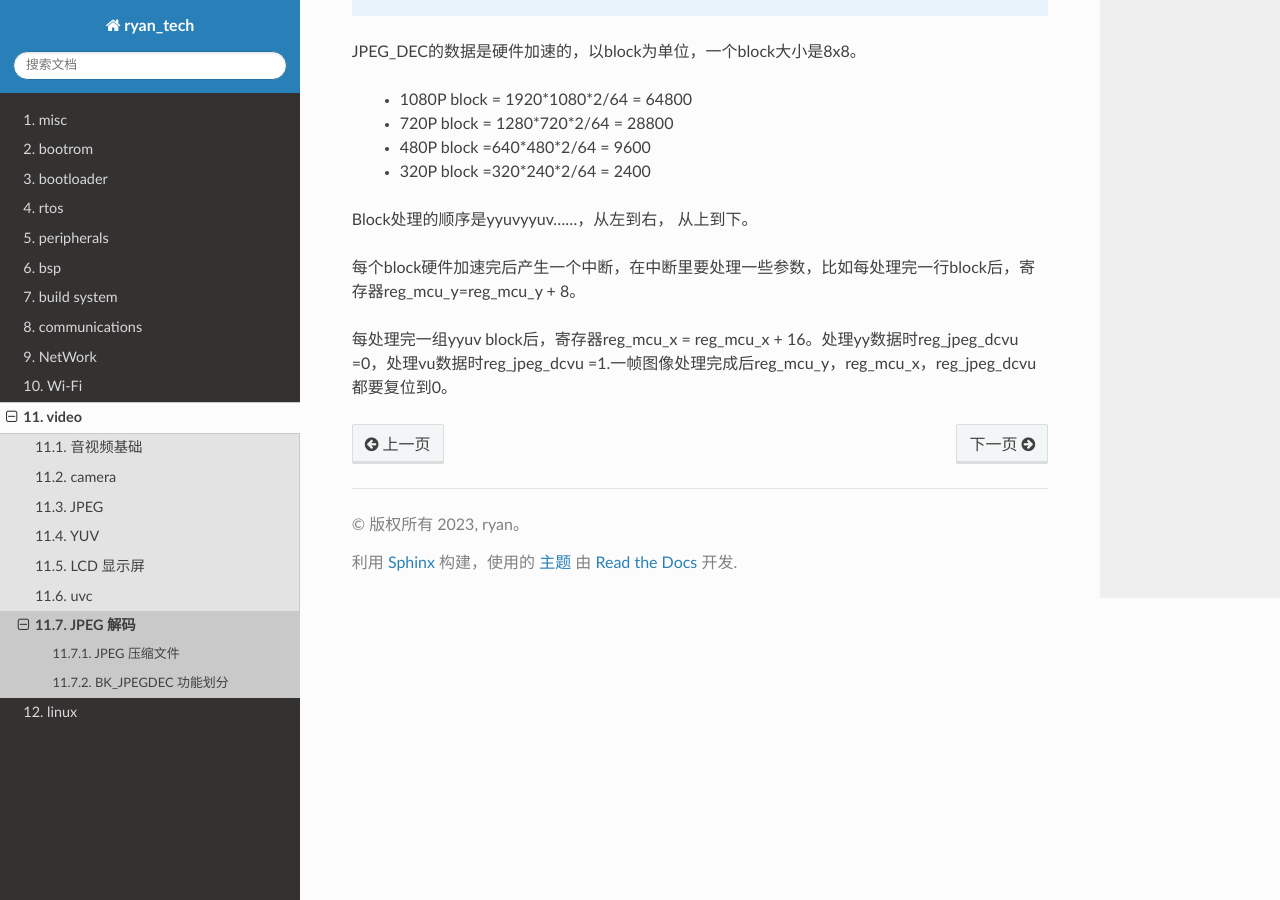
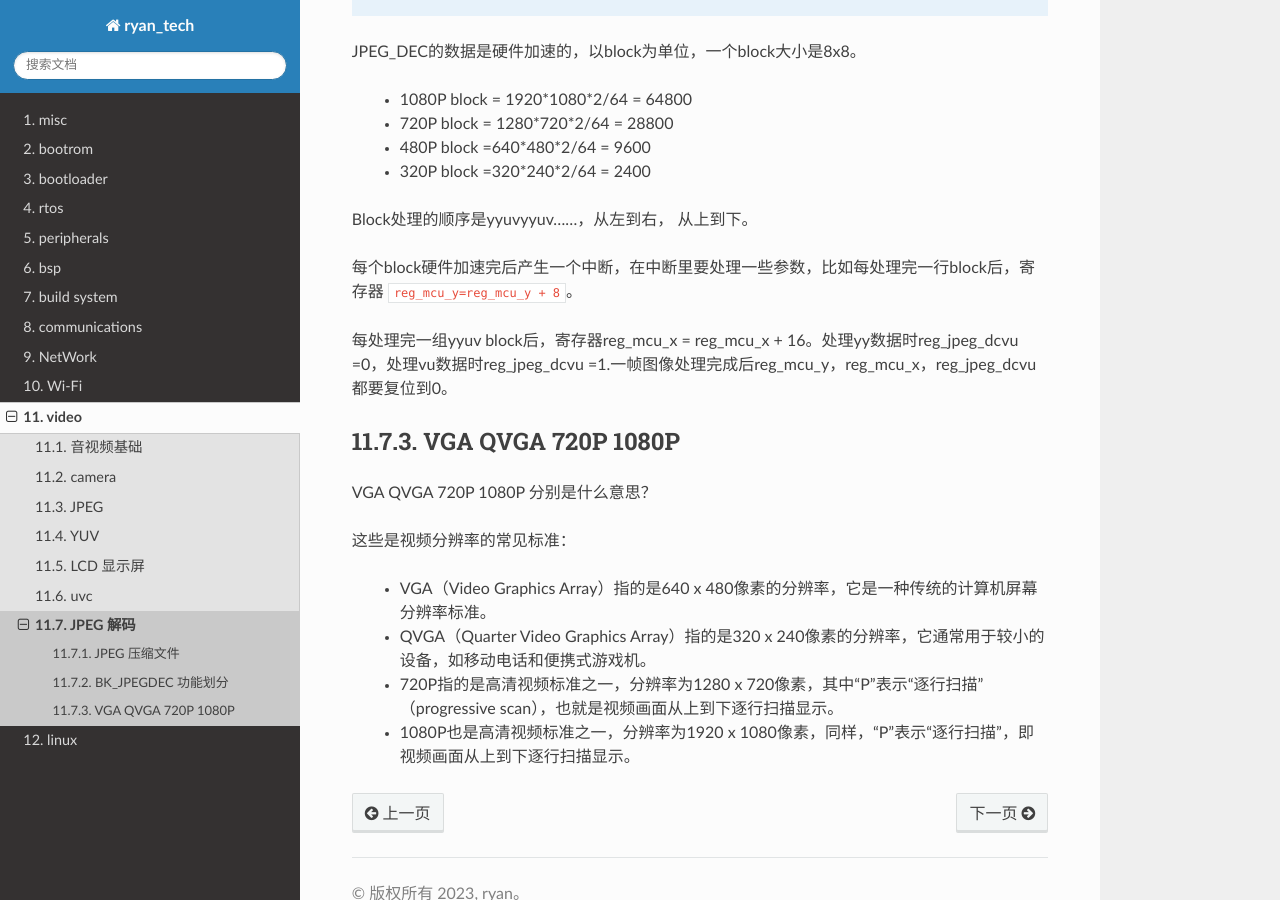
Before and after one commit to BlackTudou/tech_doc, a Sphinx documentation site: the page built from source/video/jpeg_dec/index.rst, in a window 1280 px wide and 900 px high, scrolled down 1712 px. Built offline with Sphinx 7.4.7 and the Read the Docs theme 2.0.0, drawn with Linux system fonts in a browser that asks for light colours; some of the changed text lies outside the part shown.

Commit message:
添加JPEG解码

```diff
--- a/source/video/jpeg/jpeg_debug_record/index.rst
+++ b/source/video/jpeg/jpeg_debug_record/index.rst
@@ -97,6 +97,12 @@ YUV 422，一个pixel占2byte
 
 JPEG_RX_FIFP->share memory->psram
 
+7. JPEG_ENC 局部编码功能
+
+JPEG_ENC, YUV_BUF 里面的 partial 都需要设置
+
+.. code-block:: c
+
 调试中遇到的问题
 ===================
 
--- a/source/video/jpeg_dec/index.rst
+++ b/source/video/jpeg_dec/index.rst
@@ -5,7 +5,7 @@ JPEG 解码
 JPEG 压缩文件
 ================
 
-Jpeg压缩文件包括头文件和数据两部分。
+JPEG压缩文件包括 **头文件** 和 **数据** 两部分。
 
 头文件包含一些解码数据需要的信息。
 
@@ -70,6 +70,18 @@ JPEG_DEC的数据是硬件加速的，以block为单位，一个block大小是8x
 
 Block处理的顺序是yyuvyyuv……，从左到右， 从上到下。
 
-每个block硬件加速完后产生一个中断，在中断里要处理一些参数，比如每处理完一行block后，寄存器reg_mcu_y=reg_mcu_y + 8。
+每个block硬件加速完后产生一个中断，在中断里要处理一些参数，比如每处理完一行block后，寄存器 ``reg_mcu_y=reg_mcu_y + 8``。
 
 每处理完一组yyuv block后，寄存器reg_mcu_x = reg_mcu_x + 16。处理yy数据时reg_jpeg_dcvu =0，处理vu数据时reg_jpeg_dcvu =1.一帧图像处理完成后reg_mcu_y，reg_mcu_x，reg_jpeg_dcvu都要复位到0。
+
+VGA QVGA 720P 1080P
+========================
+
+VGA QVGA 720P 1080P 分别是什么意思？
+
+这些是视频分辨率的常见标准：
+
+ - VGA（Video Graphics Array）指的是640 x 480像素的分辨率，它是一种传统的计算机屏幕分辨率标准。
+ - QVGA（Quarter Video Graphics Array）指的是320 x 240像素的分辨率，它通常用于较小的设备，如移动电话和便携式游戏机。
+ - 720P指的是高清视频标准之一，分辨率为1280 x 720像素，其中“P”表示“逐行扫描”（progressive scan），也就是视频画面从上到下逐行扫描显示。
+ - 1080P也是高清视频标准之一，分辨率为1920 x 1080像素，同样，“P”表示“逐行扫描”，即视频画面从上到下逐行扫描显示。
```
